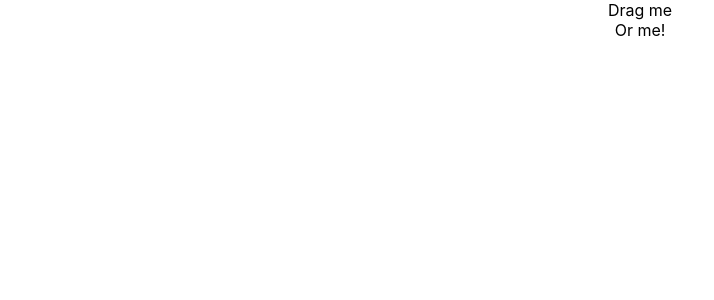
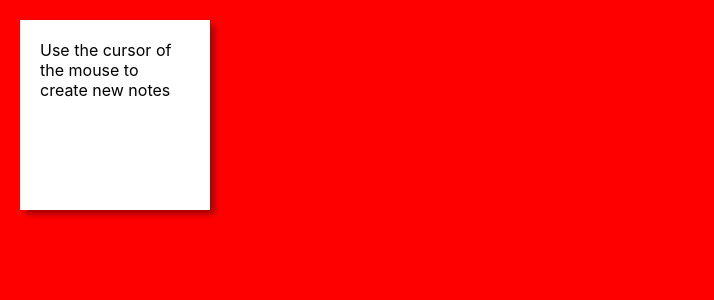
Before and after one commit to paulorom/dockee, a React (Create React App) app: page / in a window 1280 px wide. Shown: the top 300 px of the page, without its empty margins (0-714 px from the left). Built offline with nearby package versions, Linux system fonts and the light colour scheme.

Commit message:
Add a note of specified size feature

```diff
--- a/src/App.css
+++ b/src/App.css
@@ -1,3 +1,10 @@
 .App {
-  text-align: center;
+  height: 100vh;
+  width: 100%;
+  background: red;
+  cursor: crosshair;
 }
+.note {
+  position: absolute;
+  background: yellow;
+}
--- a/src/App.tsx
+++ b/src/App.tsx
@@ -1,15 +1,74 @@
-import React from 'react';
+import React, { useEffect, useState } from 'react';
+import Note from "./Components/Note";
+import { INote } from "./Interfaces"
 import './App.css';
 
-function App() {
+const App: React.FC = () => {
+  const [id, setID] = useState<number>(1);
+  const [top, setTop] = useState<number>(20);
+  const [left, setLeft] = useState<number>(20);
+  const [height, setHeight] = useState<number>(150);
+  const [width, setWidth] = useState<number>(150);
+  const [isDeleted, setIsDeleted] = useState<boolean>(false);
+  const [description, setDescription] = useState<string>("Use the cursor of the mouse to create new notes");
+  const [background, setBackground] = useState<string>("white");
+  const [layer, setLayer] = useState<number>(0);
+
+  const [notes, setNotes] = useState<INote[]>([]);
+
+  useEffect(() => {
+    addNote();
+  }, [height]);
+
+  const onAppMouseDown = (event: React.MouseEvent<HTMLElement>): void => {
+    setLeft(event.pageX)
+    setTop(event.pageY)
+  }
+
+  const onAppMouseMove = (event: React.MouseEvent<HTMLElement>) => {
+
+  }
+
+  const onAppMouseUp = (event: React.MouseEvent<HTMLElement>) => {
+    setHeight(event.pageY - top)
+    setWidth(event.pageX - left)
+  }
+
+  const addNote = (): void => {
+    const newNote = {
+      id: 0,
+      top: top,
+      left: left,
+      width: width,
+      height: height,
+      isDeleted: false,
+      background: background,
+      description: description,
+      layer: layer
+    };
+    setNotes([...notes, newNote]);
+    setBackground("yellow")
+  };
+
+  const deleteNote = (noteIDToDelete: number): void => {
+    setNotes(
+      notes.filter((note) => {
+        return note.id != id;
+      })
+    );
+  };
+
   return (
-    <div className="App">
-      <header className="App-header">
+    <div className="App"
+      onMouseDown={onAppMouseDown}
+      onMouseMove={onAppMouseMove}
+      onMouseUp={onAppMouseUp}
+    >
 
+      {notes.map((note: INote, key: number) => {
+        return <Note key={key} note={note} deleteNote={deleteNote} />;
+      })}
 
-        <div id="d1" draggable="true">Drag me</div>
-        <div id="d2" draggable="true">Or me!</div>
-      </header>
     </div>
   );
 }
--- /dev/null
+++ b/src/Components/Note.tsx
@@ -0,0 +1,26 @@
+import React from "react";
+import { INote } from "../Interfaces";
+
+interface Props {
+    note: INote;
+    deleteNote(noteIDToDelete: number): void;
+}
+
+const Note = ({ note, deleteNote }: Props) => {
+    const elemStyle = {
+        width: `${note.width}px`,
+        height: `${note.height}px`,
+        top: `${note.top}px`,
+        left: `${note.left}px`,
+        background: `${note.background}`,
+        zIndex: `${note.layer}`,
+    };
+    return (
+
+        <div className="note" style={elemStyle}>
+            <span>{note.description}</span>
+        </div>
+    );
+};
+
+export default Note;
--- /dev/null
+++ b/src/Interfaces.ts
@@ -0,0 +1,11 @@
+export interface INote {
+    id: number;
+    top: number;
+    left: number;
+    height: number;
+    width: number;
+    isDeleted: boolean;
+    description: string;
+    background: string;
+    layer: number;
+}
--- a/src/index.css
+++ b/src/index.css
@@ -11,3 +11,8 @@ code {
   font-family: source-code-pro, Menlo, Monaco, Consolas, 'Courier New',
     monospace;
 }
+
+.note {
+  box-shadow: 5px 5px 5px rgba(0,0,0, 0.3);
+  padding: 20px;
+}
```
